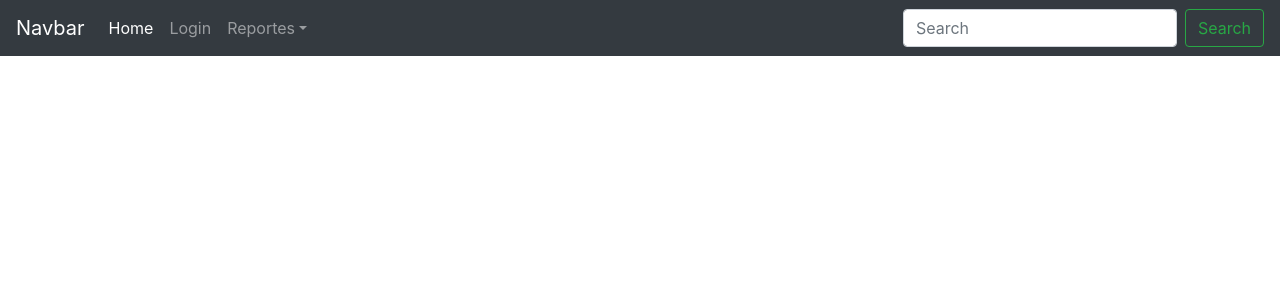
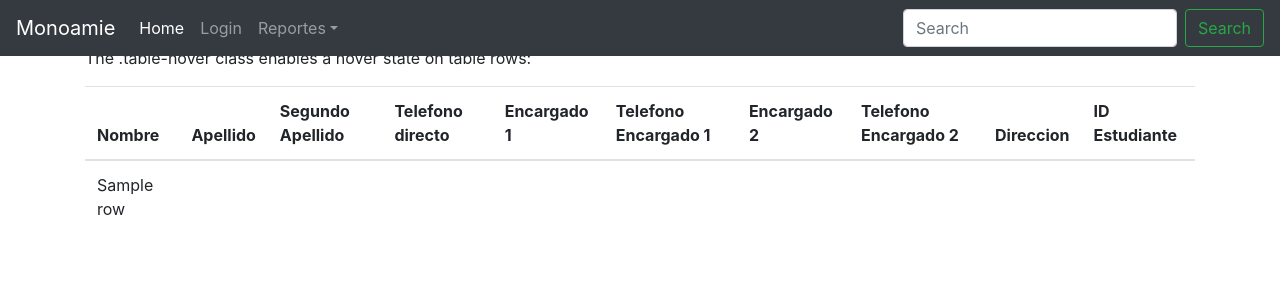
Before and after one commit to Ejas12/monoamie, a Flask app: template templates/table.html in a window 1280 px wide. Shown: the top 300 px of the page. Run offline with Flask 2, Linux system fonts and the light colour scheme; the template is opened without the code that fills it: most values are stand-ins (such as "Sample title", 1, 10 or a date in 2020); parts of the project's set-up code (start-up, migrations or seed data) failed here and were passed over; some libraries are stand-ins or nearby versions.

Commit message:
table style

```diff
--- a/templates/main.html
+++ b/templates/main.html
@@ -17,7 +17,7 @@
         <body>
 
                 <nav class="navbar navbar-expand-md navbar-dark bg-dark fixed-top">
-                  <a class="navbar-brand" href="#">Navbar</a>
+                  <a class="navbar-brand" href="#">Monoamie</a>
                   <button class="navbar-toggler" type="button" data-toggle="collapse" data-target="#navbarsExampleDefault" aria-controls="navbarsExampleDefault" aria-expanded="false" aria-label="Toggle navigation">
                     <span class="navbar-toggler-icon"></span>
                   </button>
--- a/templates/table.html
+++ b/templates/table.html
@@ -2,7 +2,27 @@
 
 
 {% block content %}
-<table border="1" cellpadding="5" cellspacing="5">
+
+<div class="container">
+    <h2>Hover Rows</h2>
+    <p>The .table-hover class enables a hover state on table rows:</p>
+    <table class="table table-hover">
+      <thead>
+        <tr>
+            <th>Nombre</th>
+            <th>Apellido</th>
+            <th>Segundo Apellido</th>
+            <th>Telefono directo</th>
+            <th>Encargado 1</th>
+            <th>Telefono Encargado 1</th>
+            <th>Encargado 2</th>
+            <th>Telefono Encargado 2</th>
+            <th>Direccion</th>
+            <th>ID Estudiante</th>
+    </tr>
+    </thead>
+    <tbody>
+
         {% for row in data %}
             <tr>
             {% for d in row %}
@@ -10,6 +30,7 @@
             {% endfor %}
             </tr>
         {% endfor %}
+    </tbody>
     </table>
 
 {% endblock %}
```
Also changed, not shown: static/css/main.css (+7 -0 lines).
